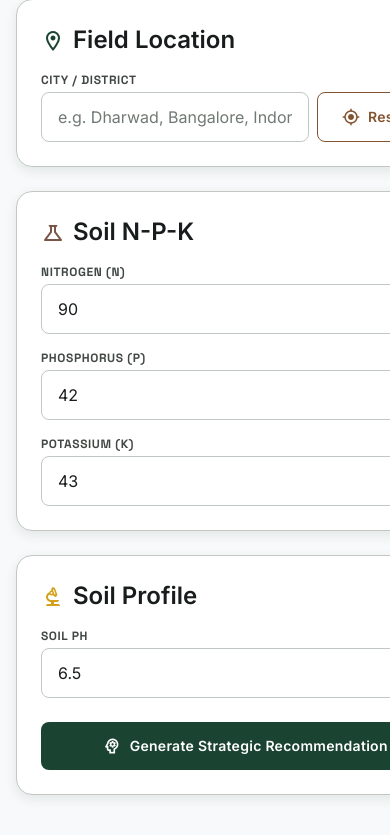
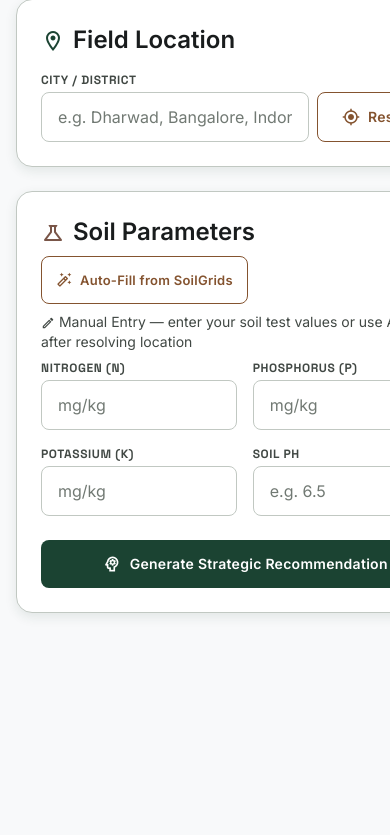
Before and after one commit to manii5228/Jocab.ai, a Flask app: page / in a window 390 px wide; the page is wider, and only the part inside the window is pictured. Shown: the part 258-1093 px from the top of that part. After the commit the page ends 874 px from the top of that part, so only its background shows below. Run offline with Flask 3, Linux system fonts and the light colour scheme; parts of the project's set-up code (start-up, migrations or seed data) failed here and were passed over.

Commit message:
feat: implement agricultural dashboard with weather and soil data integration using SoilGrids and predictor services

```diff
--- a/app.py
+++ b/app.py
@@ -11,6 +11,7 @@ from services.mandi import MandiService
 from services.predictor import CropPredictor
 from services.strategy import StrategyEngine
 from services.nasa_power import NasaPowerService
+from services.soilgrids import SoilGridsService
 import traceback
 
 app = Flask(__name__)
@@ -24,6 +25,7 @@ mandi_service = MandiService(Config.DATAGOV_API_KEY)
 predictor = CropPredictor(Config.MODEL_PATH, Config.LABEL_ENCODER_PATH)
 strategy_engine = StrategyEngine(Config)
 nasa_power_service = NasaPowerService()
+soilgrids_service = SoilGridsService()
 
 
 # ─── Page Routes ───────────────────────────────────────────────────
@@ -77,6 +79,23 @@ def nasa_power():
     result = nasa_power_service.fetch_historical(lat, lon)
     if result is None:
         return jsonify({"error": "NASA POWER service returned no data"}), 503
+    if "error" in result:
+        return jsonify(result), 503
+    return jsonify(result)
+
+
+@app.route("/api/soilgrids", methods=["POST"])
+def soilgrids():
+    """Fetch soil properties from ISRIC SoilGrids API (free, no key)."""
+    data = request.get_json()
+    lat = data.get("lat")
+    lon = data.get("lon")
+    if lat is None or lon is None:
+        return jsonify({"error": "lat and lon are required"}), 400
+
+    result = soilgrids_service.fetch_soil_data(lat, lon)
+    if result is None:
+        return jsonify({"error": "SoilGrids service returned no data"}), 503
     if "error" in result:
         return jsonify(result), 503
     return jsonify(result)
--- a/static/css/app.css
+++ b/static/css/app.css
@@ -606,3 +606,94 @@
   color: var(--on-surface);
   margin-bottom: var(--space-sm);
 }
+
+/* ─── Soil Section ──────────────────────────────────────────────── */
+.soil-card {
+  grid-column: span 2;
+}
+
+.soil-grid {
+  display: grid;
+  grid-template-columns: repeat(4, 1fr);
+  gap: var(--space-md);
+}
+
+.soil-source-tag {
+  display: inline-block;
+  font-family: 'Space Grotesk', monospace;
+  font-size: 9px;
+  font-weight: 700;
+  letter-spacing: 0.06em;
+  text-transform: uppercase;
+  padding: 2px 6px;
+  border-radius: var(--radius-full);
+  vertical-align: middle;
+  margin-left: 4px;
+}
+
+.soil-source-tag--manual {
+  background: var(--surface-container-high);
+  color: var(--on-surface-variant);
+}
+
+.soil-source-tag--auto {
+  background: var(--primary-fixed);
+  color: var(--primary);
+}
+
+.soil-source-tag--estimated {
+  background: #fff3e0;
+  color: #e65100;
+}
+
+.soil-card--autofilled {
+  border: 2px solid var(--primary-container);
+  box-shadow: 0 0 0 4px var(--primary-fixed);
+}
+
+.soilgrids-info {
+  padding: var(--space-sm) var(--space-md);
+  background: var(--primary-fixed);
+  border-radius: var(--radius);
+  font-size: 13px;
+  color: var(--primary);
+  display: flex;
+  align-items: center;
+  gap: var(--space-sm);
+  margin-bottom: var(--space-md);
+}
+
+.soil-texture-bar {
+  display: flex;
+  height: 24px;
+  border-radius: var(--radius-full);
+  overflow: hidden;
+  margin-top: var(--space-sm);
+  border: 1px solid var(--outline-variant);
+}
+
+.soil-texture-bar__segment {
+  display: flex;
+  align-items: center;
+  justify-content: center;
+  font-family: 'Space Grotesk', monospace;
+  font-size: 10px;
+  font-weight: 600;
+  color: #fff;
+  white-space: nowrap;
+  transition: width 0.8s ease;
+}
+
+.soil-texture-bar__segment--clay { background: #795548; }
+.soil-texture-bar__segment--silt { background: #a1887f; }
+.soil-texture-bar__segment--sand { background: #d4a017; }
+
+.btn--sm {
+  padding: 6px 14px;
+  font-size: 12px;
+}
+
+@media (max-width: 768px) {
+  .soil-card { grid-column: span 1; }
+  .soil-grid { grid-template-columns: repeat(2, 1fr); }
+}
--- a/static/js/app.js
+++ b/static/js/app.js
@@ -100,6 +100,11 @@ async function resolveLocation() {
     weatherSrc.innerHTML = `<span class="material-icons-outlined" style="font-size:14px;vertical-align:middle">verified</span> Source: ${weather.source || 'OpenWeather API'} — ${weather.city_name || input}, ${weather.description || ''}`;
 
     showToast(`Live weather loaded for ${weather.city_name || input}`, 'success');
+
+    // Enable SoilGrids Auto-Fill button
+    const soilBtn = document.getElementById('btn-soilgrids');
+    soilBtn.disabled = false;
+    soilBtn.title = 'Fetch soil data from ISRIC SoilGrids for this location';
 
     // Step 3: Fetch NASA POWER historical data (async, non-blocking)
     fetchNasaPower(geo.lat, geo.lon);
@@ -451,9 +456,98 @@ function renderMarketEquilibriumChart(profitIndex) {
   });
 }
 
+// ═══ SoilGrids Auto-Fill ═════════════════════════════════════════
+async function autoFillSoilGrids() {
+  if (!state.location) {
+    showToast('Resolve location first', 'error');
+    return;
+  }
+
+  const btn = document.getElementById('btn-soilgrids');
+  btn.disabled = true;
+  btn.innerHTML = '<span class="spinner"></span> Fetching soil...';
+
+  try {
+    const soil = await apiPost('/soilgrids', {
+      lat: state.location.lat,
+      lon: state.location.lon,
+    });
+    state.soilData = soil;
+
+    // Fill input fields
+    document.getElementById('input-n').value = soil.N;
+    document.getElementById('input-p').value = soil.P;
+    document.getElementById('input-k').value = soil.K;
+    document.getElementById('input-ph').value = soil.ph;
+
+    // Source tags
+    setSourceTag('tag-n', 'auto', 'SoilGrids');
+    setSourceTag('tag-p', 'estimated', 'Estimated');
+    setSourceTag('tag-k', 'estimated', 'Estimated');
+    setSourceTag('tag-ph', 'auto', 'SoilGrids');
+
+    // Mode label
+    const modeLabel = document.getElementById('soil-mode-label');
+    modeLabel.innerHTML = `<span class="material-icons-outlined" style="font-size:14px;vertical-align:middle">auto_fix_high</span> Auto-filled from <strong>ISRIC SoilGrids v2.0</strong> (0-30cm topsoil average) — you can override any value`;
+    modeLabel.style.color = 'var(--primary)';
+
+    // Info banner
+    const infoDiv = document.getElementById('soilgrids-info');
+    infoDiv.style.display = 'block';
+    infoDiv.className = 'soilgrids-info';
+    infoDiv.innerHTML = `
+      <span class="material-icons-outlined">info</span>
+      <div>
+        <strong>N</strong>: ${soil.estimation_notes.N}<br>
+        <strong>P</strong>: ${soil.estimation_notes.P}<br>
+        <strong>K</strong>: ${soil.estimation_notes.K}<br>
+        <strong>pH</strong>: ${soil.estimation_notes.ph}
+      </div>`;
+
+    // Highlight card
+    document.getElementById('soil-card').classList.add('soil-card--autofilled');
+
+    // Show extras
+    document.getElementById('soil-extras').style.display = 'block';
+    document.getElementById('val-soil-type').textContent = soil.soil_type;
+    animateValue('val-soc', soil.organic_carbon_g_kg);
+    animateValue('val-cec', soil.cec_cmol_kg);
+
+    // Texture bar
+    const texBar = document.getElementById('soil-texture-bar');
+    texBar.innerHTML = `
+      <div class="soil-texture-bar__segment soil-texture-bar__segment--clay" style="width:${soil.clay_pct}%">Clay ${soil.clay_pct}%</div>
+      <div class="soil-texture-bar__segment soil-texture-bar__segment--silt" style="width:${soil.silt_pct}%">Silt ${soil.silt_pct}%</div>
+      <div class="soil-texture-bar__segment soil-texture-bar__segment--sand" style="width:${soil.sand_pct}%">Sand ${soil.sand_pct}%</div>`;
+
+    showToast(`Soil data loaded: ${soil.soil_type} (${soil.source})`, 'success');
+
+  } catch (err) {
+    showToast('SoilGrids: ' + err.message, 'error');
+  } finally {
+    btn.disabled = false;
+    btn.innerHTML = '<span class="material-icons-outlined" style="font-size:16px">auto_fix_high</span> Auto-Fill from SoilGrids';
+  }
+}
+
+function setSourceTag(tagId, type, label) {
+  const tag = document.getElementById(tagId);
+  if (!tag) return;
+  tag.className = `soil-source-tag soil-source-tag--${type}`;
+  tag.textContent = label;
+}
+
 // ═══ Init ═════════════════════════════════════════════════════════
 document.addEventListener('DOMContentLoaded', () => {
   document.getElementById('input-location').addEventListener('keydown', e => {
     if (e.key === 'Enter') { e.preventDefault(); resolveLocation(); }
   });
+
+  // Mark fields as manual when user types
+  ['input-n', 'input-p', 'input-k', 'input-ph'].forEach(id => {
+    document.getElementById(id).addEventListener('input', () => {
+      const field = id.replace('input-', '');
+      setSourceTag('tag-' + field, 'manual', 'Manual');
+    });
+  });
 });
--- a/templates/index.html
+++ b/templates/index.html
@@ -81,23 +81,46 @@
           </div>
         </div>
 
-        <!-- N-P-K -->
-        <div class="card">
-          <h2 class="headline-md" style="margin-bottom:var(--space-md)"><span class="material-icons-outlined" style="vertical-align:middle;margin-right:8px;color:var(--soil-brown)">science</span>Soil N-P-K</h2>
-          <div class="flex flex-col gap-md">
-            <div class="input-group"><label for="input-n">Nitrogen (N)</label><input type="number" id="input-n" class="input-field" placeholder="e.g. 90" min="0" max="200" value="90"></div>
-            <div class="input-group"><label for="input-p">Phosphorus (P)</label><input type="number" id="input-p" class="input-field" placeholder="e.g. 42" min="0" max="200" value="42"></div>
-            <div class="input-group"><label for="input-k">Potassium (K)</label><input type="number" id="input-k" class="input-field" placeholder="e.g. 43" min="0" max="200" value="43"></div>
+        <!-- Soil Data (Manual or SoilGrids Auto-Fill) -->
+        <div class="card soil-card" id="soil-card">
+          <div style="display:flex;justify-content:space-between;align-items:flex-start;flex-wrap:wrap;gap:var(--space-sm)">
+            <h2 class="headline-md"><span class="material-icons-outlined" style="vertical-align:middle;margin-right:8px;color:var(--soil-brown)">science</span>Soil Parameters</h2>
+            <button type="button" class="btn btn--secondary btn--sm" id="btn-soilgrids" onclick="autoFillSoilGrids()" style="font-size:13px" disabled title="Resolve location first">
+              <span class="material-icons-outlined" style="font-size:16px">auto_fix_high</span> Auto-Fill from SoilGrids
+            </button>
           </div>
-        </div>
+          <div id="soil-mode-label" class="body-sm" style="color:var(--on-surface-variant);margin:var(--space-sm) 0"><span class="material-icons-outlined" style="font-size:14px;vertical-align:middle">edit</span> Manual Entry — enter your soil test values or use Auto-Fill after resolving location</div>
+          <div id="soilgrids-info" style="display:none"></div>
 
-        <!-- pH -->
-        <div class="card">
-          <h2 class="headline-md" style="margin-bottom:var(--space-md)"><span class="material-icons-outlined" style="vertical-align:middle;margin-right:8px;color:var(--gold)">biotech</span>Soil Profile</h2>
-          <div class="input-group">
-            <label for="input-ph">Soil pH</label>
-            <input type="number" id="input-ph" class="input-field" placeholder="e.g. 6.5" min="0" max="14" step="0.1" value="6.5">
+          <div class="soil-grid">
+            <div class="input-group">
+              <label for="input-n">Nitrogen (N) <span class="soil-source-tag" id="tag-n"></span></label>
+              <input type="number" id="input-n" class="input-field" placeholder="mg/kg" min="0" max="200" value="">
+            </div>
+            <div class="input-group">
+              <label for="input-p">Phosphorus (P) <span class="soil-source-tag" id="tag-p"></span></label>
+              <input type="number" id="input-p" class="input-field" placeholder="mg/kg" min="0" max="200" value="">
+            </div>
+            <div class="input-group">
+              <label for="input-k">Potassium (K) <span class="soil-source-tag" id="tag-k"></span></label>
+              <input type="number" id="input-k" class="input-field" placeholder="mg/kg" min="0" max="200" value="">
+            </div>
+            <div class="input-group">
+              <label for="input-ph">Soil pH <span class="soil-source-tag" id="tag-ph"></span></label>
+              <input type="number" id="input-ph" class="input-field" placeholder="e.g. 6.5" min="0" max="14" step="0.1" value="">
+            </div>
           </div>
+
+          <!-- SoilGrids Extras (hidden until auto-fill) -->
+          <div id="soil-extras" style="display:none;margin-top:var(--space-md)">
+            <div class="enrichment-grid" id="soil-enrichment-grid">
+              <div class="enrichment-tile"><div class="label-caps enrichment-tile__label">Soil Type</div><div class="enrichment-tile__value" id="val-soil-type" style="font-size:1.1rem;color:var(--soil-brown)">--</div></div>
+              <div class="enrichment-tile"><div class="label-caps enrichment-tile__label">Organic Carbon</div><div><span class="enrichment-tile__value" id="val-soc" style="color:var(--growth-green)">--</span><span class="enrichment-tile__unit">g/kg</span></div></div>
+              <div class="enrichment-tile"><div class="label-caps enrichment-tile__label">CEC</div><div><span class="enrichment-tile__value" id="val-cec" style="color:var(--gold)">--</span><span class="enrichment-tile__unit">cmol/kg</span></div></div>
+            </div>
+            <div class="soil-texture-bar" id="soil-texture-bar"></div>
+          </div>
+
           <div style="margin-top:var(--space-lg)">
             <button type="submit" class="btn btn--primary" style="width:100%" id="btn-analyze">
               <span class="material-icons-outlined" style="font-size:20px">psychology</span> Generate Strategic Recommendation
```
Also changed, not shown: services/predictor.py (+9 -6 lines), services/soilgrids.py (added, +196 -0 lines).
